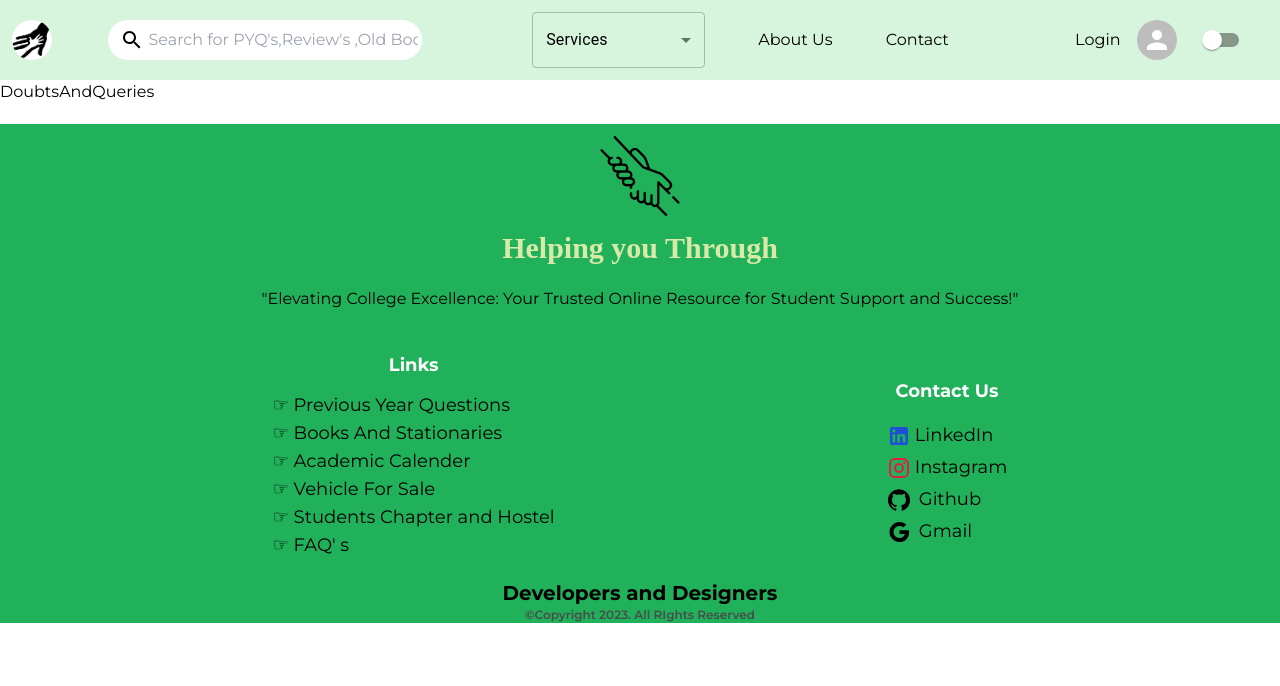
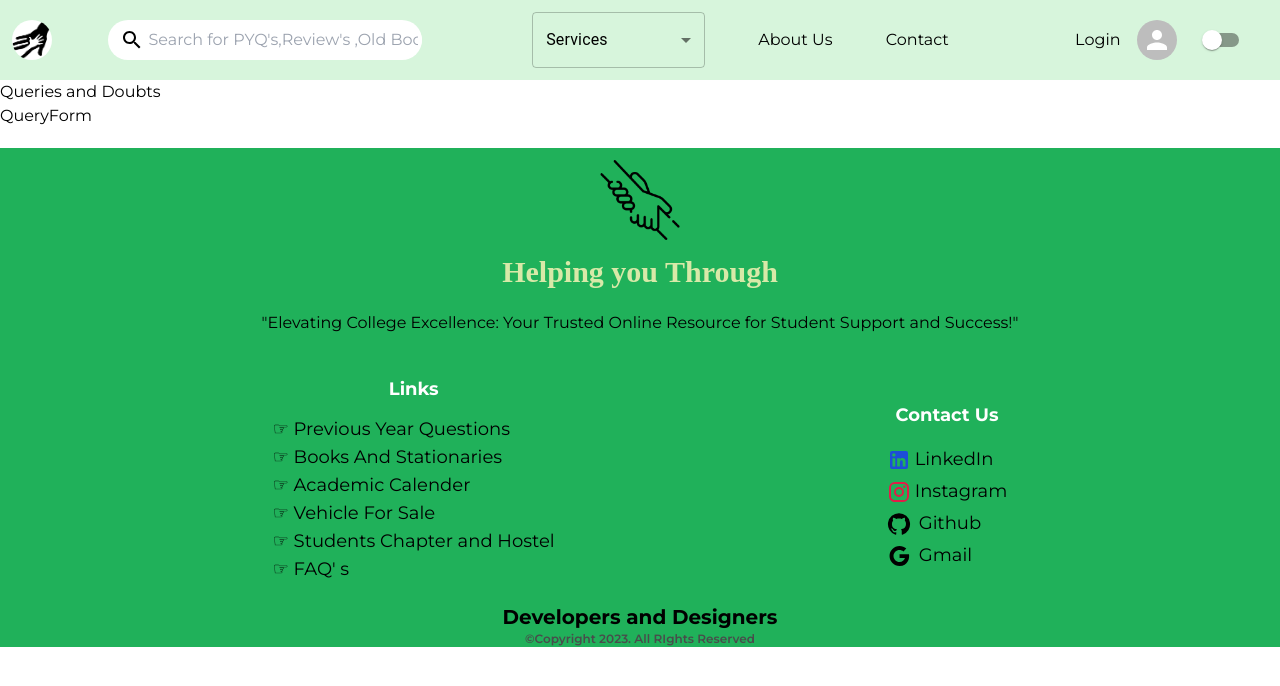
Before and after one commit to ujjwalkirti/helping-you-through, a Next.js app: page /doubts-and-queries in a window 1280 px wide. Shown: the top 686 px of the page. Built offline with nearby package versions, Linux system fonts and the light colour scheme.

Commit message:
Chore: created new components and developed UI framework for doubts-and-queries page

```diff
--- /dev/null
+++ b/src/components/DoubtsandQueries/QueryForm.tsx
@@ -0,0 +1,7 @@
+import React from "react";
+
+const QueryForm = () => {
+  return <div>QueryForm</div>;
+};
+
+export default QueryForm;
--- a/src/pages/doubts-and-queries.tsx
+++ b/src/pages/doubts-and-queries.tsx
@@ -1,7 +1,18 @@
+import QueryForm from "@/components/DoubtsandQueries/QueryForm";
 import React from "react";
 
 function DoubtsAndQueries() {
-  return <div>DoubtsAndQueries</div>;
+  return (
+    <section>
+      <div>
+        <p>Queries and Doubts</p>
+      </div>
+      <div>
+        {/* Image */}
+        <QueryForm />
+      </div>
+    </section>
+  );
 }
 
 export default DoubtsAndQueries;
```
